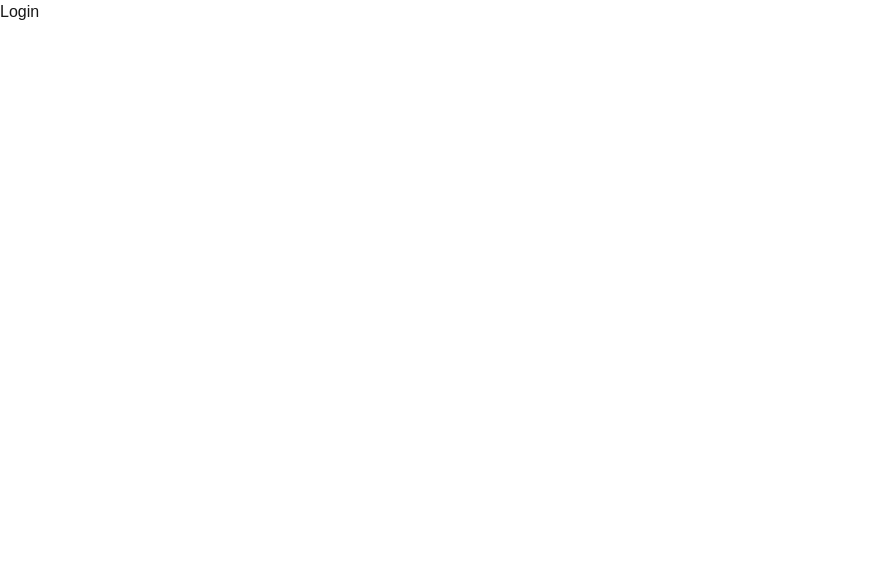
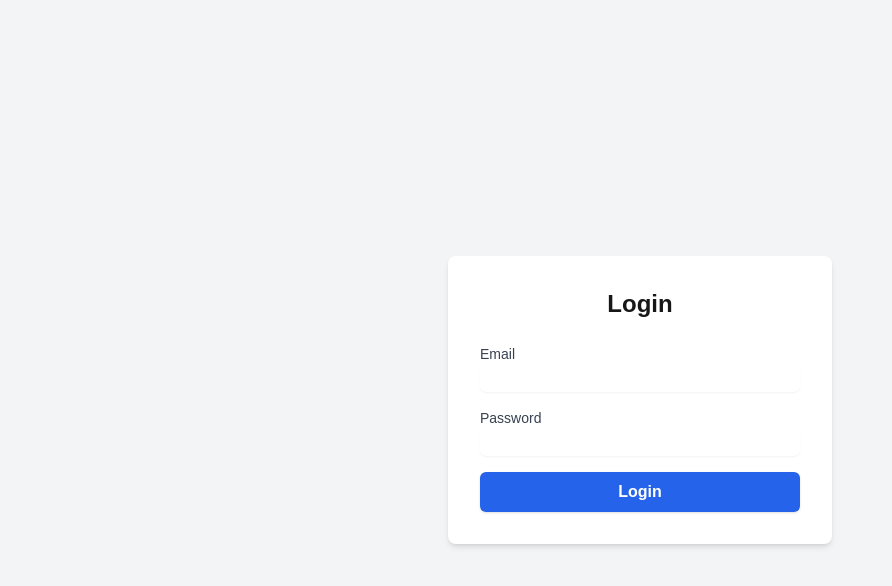
Before and after one commit to apipkurniawan/sample-next-app-for-training, a Next.js app: page /login in a window 1280 px wide. Shown: the top 586 px of the page, without its empty margins (0-892 px from the left). Built offline with nearby package versions, Linux system fonts and the light colour scheme.

Commit message:
create form login

```diff
--- /dev/null
+++ b/src/pages/api/login.ts
@@ -0,0 +1,17 @@
+// pages/api/login.ts
+import type { NextApiRequest, NextApiResponse } from "next";
+
+export default function handler(req: NextApiRequest, res: NextApiResponse) {
+  if (req.method === "POST") {
+    const { email, password } = req.body;
+
+    // Example authentication logic (replace with your own)
+    if (email === "test@example.com" && password === "password123") {
+      return res.status(200).json({ message: "Login successful" });
+    } else {
+      return res.status(401).json({ message: "Invalid credentials" });
+    }
+  }
+  res.setHeader("Allow", ["POST"]);
+  res.status(405).end(`Method ${req.method} Not Allowed`);
+}
--- /dev/null
+++ b/src/pages/login/components/LoginForm.tsx
@@ -0,0 +1,71 @@
+// components/LoginForm.tsx
+import React, { useState } from "react";
+// import axios from "axios";
+
+const LoginForm: React.FC = () => {
+  const [email, setEmail] = useState("");
+  const [password, setPassword] = useState("");
+  const [error, setError] = useState("");
+
+  const handleSubmit = async (e: React.FormEvent) => {
+    e.preventDefault();
+    setError("");
+
+    // try {
+    //   const response = await axios.post("/api/login", { email, password });
+    //   console.log(response.data);
+    //   // Handle successful login here (e.g., redirect)
+    // } catch (err) {
+    //   setError("Invalid email or password");
+    // }
+  };
+
+  return (
+    <form
+      onSubmit={handleSubmit}
+      className="flex flex-col space-y-4 max-w-md mx-auto"
+    >
+      <div>
+        <label
+          htmlFor="email"
+          className="block text-sm font-medium text-gray-700"
+        >
+          Email
+        </label>
+        <input
+          type="email"
+          id="email"
+          value={email}
+          onChange={(e) => setEmail(e.target.value)}
+          required
+          className="mt-1 block w-full border-gray-300 rounded-md shadow-sm focus:border-blue-500 focus:ring focus:ring-blue-500 focus:ring-opacity-50"
+        />
+      </div>
+      <div>
+        <label
+          htmlFor="password"
+          className="block text-sm font-medium text-gray-700"
+        >
+          Password
+        </label>
+        <input
+          type="password"
+          id="password"
+          value={password}
+          onChange={(e) => setPassword(e.target.value)}
+          required
+          className="mt-1 block w-full border-gray-300 rounded-md shadow-sm focus:border-blue-500 focus:ring focus:ring-blue-500 focus:ring-opacity-50"
+        />
+      </div>
+      {error && <p className="text-red-500">{error}</p>}
+      <button
+        type="submit"
+        className="w-full py-2 px-4 bg-blue-600 text-white font-semibold rounded-md shadow hover:bg-blue-500 focus:outline-none focus:ring-2 focus:ring-blue-500 focus:ring-opacity-50"
+      >
+        Login
+      </button>
+    </form>
+  );
+};
+
+export default LoginForm;
--- a/src/pages/login/index.tsx
+++ b/src/pages/login/index.tsx
@@ -1,7 +1,16 @@
+// pages/login.tsx
 import React from "react";
+import LoginForm from "./components/LoginForm";
 
-function Login() {
-  return <div>Login</div>;
-}
+const LoginPage: React.FC = () => {
+  return (
+    <div className="flex items-center justify-center min-h-screen bg-gray-100">
+      <div className="bg-white p-8 rounded-lg shadow-md w-full max-w-sm">
+        <h1 className="text-2xl font-bold text-center mb-6">Login</h1>
+        <LoginForm />
+      </div>
+    </div>
+  );
+};
 
-export default Login;
+export default LoginPage;
```
Also changed, not shown: package.json (+6 -5 lines).
